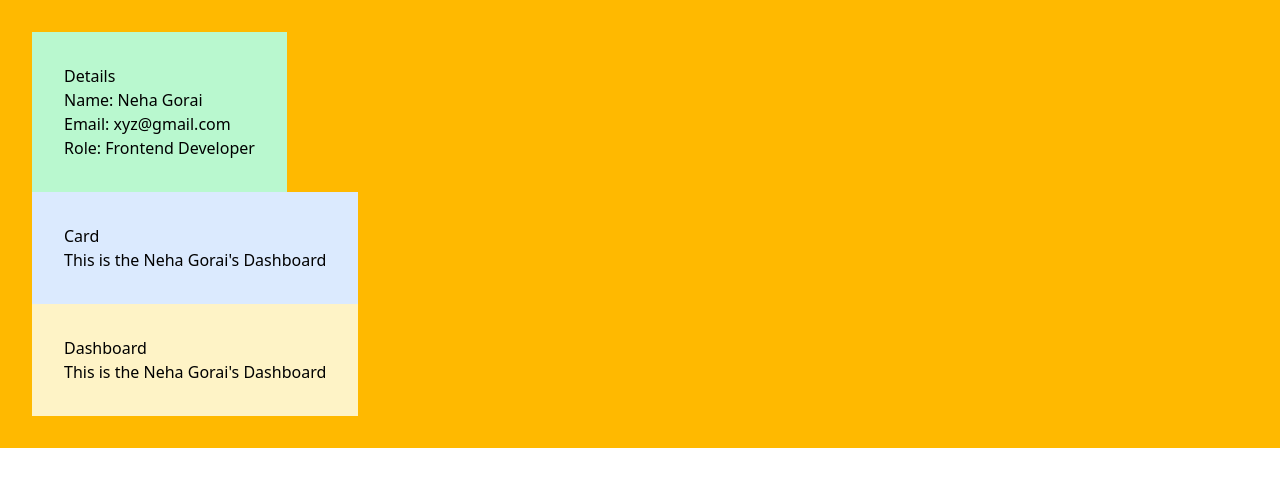
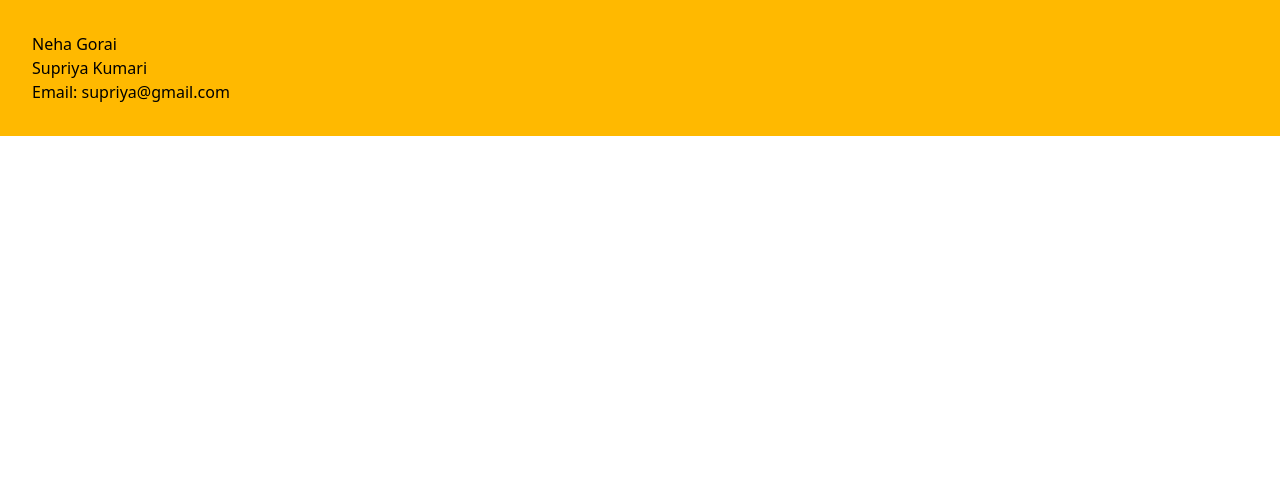
Before and after one commit to NehaGorai/practice, a React (Vite) app: page / in a window 1280 px wide. Shown: the top 486 px of the page. Built offline with nearby package versions, Linux system fonts and the light colour scheme.

Commit message:
Learn contextAPI

```diff
--- a/src/App.jsx
+++ b/src/App.jsx
@@ -1,5 +1,7 @@
-import React from 'react'
+import React ,{createContext} from 'react'
 import Dashboard from './components/Dashboard'
+var Mydata=createContext()
+var Mydata2=createContext()
 
 function App() {
   const user = {
@@ -7,13 +9,23 @@ function App() {
     email: "xyz@gmail.com",
     role: "Frontend Developer"
   }
+  const user2 = {
+    name: "Supriya Kumari",
+    email: "supriya@gmail.com",
+    role: "Backend Developer"
+  }
   return (
     <>
-<div className='bg-amber-400 p-8'>
-<Dashboard  data={user} />
-</div>
+     <Mydata.Provider value={user}>
+    <Mydata2.Provider value={user2}>
+    <div className='bg-amber-400 p-8'>
+        <Dashboard />
+      </div>
+     </Mydata2.Provider>
+     </Mydata.Provider>
     </>
   )
 }
 
 export default App
+export {Mydata,Mydata2}
--- a/src/components/Card.jsx
+++ b/src/components/Card.jsx
@@ -1,14 +1,19 @@
 import React from 'react'
 import Details from './Details'
-function Card({data2}) {
-    console.log("data2",data2)
+import { Mydata2 } from '../App'
+function Card() {
   return (
 <>
-<Details data3={data2}/>
-<div className='bg-blue-100 w-max p-8'>
-        <h1>Card</h1>
-        <div>This is the {data2.name}'s Dashboard</div>
-        </div>
+<Details/>
+<Mydata2.Consumer>
+ {(val)=>{
+return(
+    <>
+    <h1>Email: {val.email}</h1></>
+)
+ }}
+</Mydata2.Consumer>
+
 </>
   )
 }
--- a/src/components/Dashboard.jsx
+++ b/src/components/Dashboard.jsx
@@ -1,16 +1,10 @@
 import React from 'react'
 import Card from './Card'
 
-function Dashboard({data}) {
-console.log("data",data)
+function Dashboard() {
     return (
         <>
-        <Card data2={data}/>
-        <div className='bg-amber-100 w-max p-8'>
-        <h1>Dashboard</h1>
-        <div>This is the {data.name}'s Dashboard</div>
-        </div>
-
+        <Card/>
         </>
     )
 }
--- a/src/components/Details.jsx
+++ b/src/components/Details.jsx
@@ -1,20 +1,30 @@
 import React from 'react'
+import {Mydata,Mydata2} from '../App'
 
+function Details() {
+    return (
+        <>
+            <Mydata.Consumer>
+                {(val1) => {
+                    return (
+                        <>
+                            <Mydata2.Consumer>
+                                {(val2)=>{
+                                    return(
+                                        <>
+                                        <h1>{val1.name}</h1>
+                                        <h1>{val2.name}</h1>
+                                        </>
+                                    )
+                                }}
+                            </Mydata2.Consumer>
+                        </>
+                    )
+                }}
+            </Mydata.Consumer>
+        </>
 
-function Details({data3}) {
-    console.log("data3",data3)
-  return (
-  <>
-    <div className='bg-green-200 w-max p-8'>
-    <div>Details</div>
-    <h1>Name: {data3.name}</h1>
-    <h1>Email: {data3.email}</h1>
-    <h1>Role: {data3.role}</h1>
-    </div>
-
-  </>
-
-  )
+    )
 }
 
 export default Details
```
